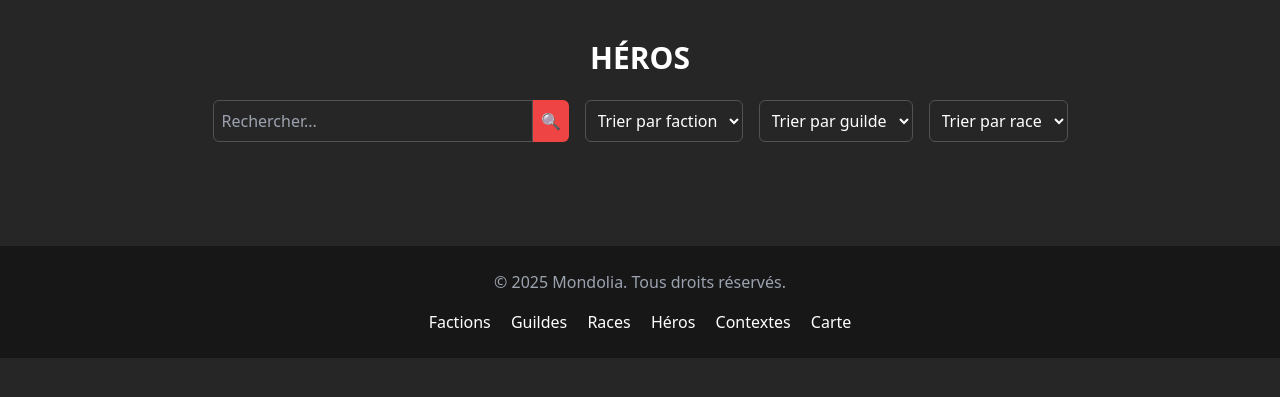
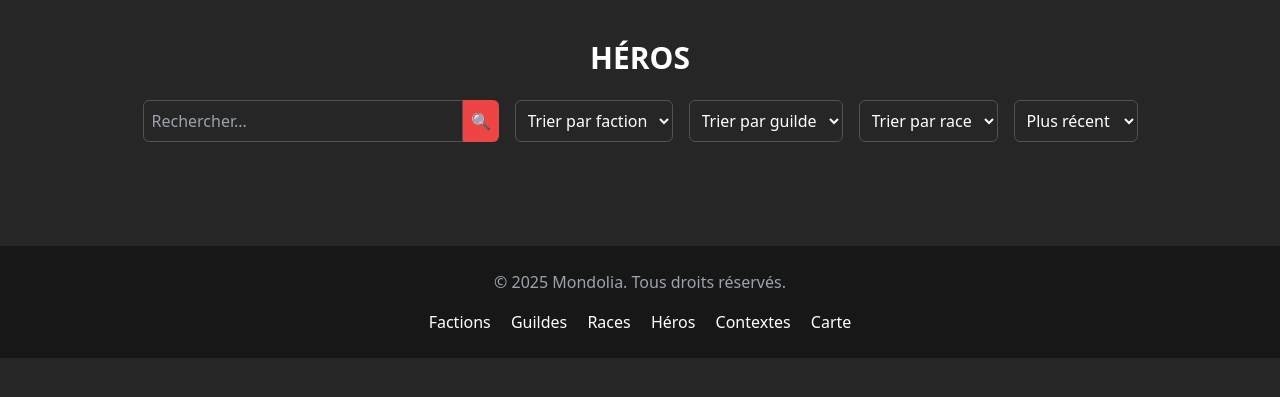
Before and after one commit to Eliphas-ratta/MOndilia-backup, a PHP site: page /pages/heros.php in a window 1280 px wide. Shown: the part 128-525 px from the top of the page. Run offline with PHP 8.4, Linux system fonts and the light colour scheme; the visitor is signed in with stand-in values (Sample User, id 1); data that the repository does not hold is empty; some libraries are stand-ins or nearby versions.

Commit message:
trie par recent

```diff
--- a/includes/config.php
+++ b/includes/config.php
@@ -1,10 +1,8 @@
 <?php
-$host = "mondolxsai.mysql.db";  // Adresse du serveur MySQL OVH
- $dbname = "mondolxsai";         // Nom de la base de données OVH
- $username = "mondolxsai";       // Nom d'utilisateur MySQL OVH
- $password = "Archaon1886";      // Mot de passe MySQL OVH
-
-    // Mot de passe MySQL OVH
+$host = "localhost";        // Adresse du serveur MySQL local (Wamp)
+$dbname = "mondolxsai";     // Nom de la base de données locale
+$username = "root";         // Utilisateur par défaut sur Wamp
+$password = "root";             // Mot de passe vide par défaut sur Wamp
 
 try {
     $pdo = new PDO("mysql:host=$host;dbname=$dbname;charset=utf8", $username, $password);
@@ -13,11 +11,6 @@ try {
     die("Erreur de connexion : " . $e->getMessage());
 }
 
-
-
-
-
-define('BASE_URL', 'https://mondolia.ovh/');
-// Mets le bon chemin de ton projet
-
+// Chemin de base en local
+define('BASE_URL', '/MONDOLIAV2.1/');
 ?>
--- a/pages/heros.php
+++ b/pages/heros.php
@@ -7,7 +7,9 @@ $stmt = $pdo->query("SELECT h.id, h.name, h.image, h.fonction,
                      FROM heros h
                      LEFT JOIN factions f ON h.faction_id = f.id
                      LEFT JOIN guildes g ON h.guilde_id = g.id
-                     LEFT JOIN races r ON h.race_id = r.id");
+                     LEFT JOIN races r ON h.race_id = r.id
+                     ORDER BY h.id DESC"); // Tri par ID décroissant (plus récent en premier)
+
 $heros = $stmt->fetchAll(PDO::FETCH_ASSOC);
 
 // Récupération des options pour les filtres
@@ -43,6 +45,11 @@ $races = $pdo->query("SELECT id, name FROM races")->fetchAll(PDO::FETCH_ASSOC);
                 <option value="<?= $race['name'] ?>"><?= $race['name'] ?></option>
             <?php endforeach; ?>
         </select>
+        <select id="sortOrder" class="p-2 bg-neutral-800 text-white border border-neutral-600 rounded-md" onchange="sortHeroes()">
+    <option value="recent">Plus récent</option>
+    <option value="oldest">Plus ancien</option>
+</select>
+
     </div>
 
     <!-- Liste des héros -->
@@ -86,6 +93,26 @@ $races = $pdo->query("SELECT id, name FROM races")->fetchAll(PDO::FETCH_ASSOC);
             card.style.display = (matchesName && matchesFaction && matchesGuilde && matchesRace) ? 'block' : 'none';
         });
     }
+    function sortHeroes() {
+    let order = document.getElementById('sortOrder').value;
+    let cards = Array.from(document.querySelectorAll('.hero-card'));
+
+    cards.sort((a, b) => {
+        let idA = parseInt(a.getAttribute('href').split('=')[1]);
+        let idB = parseInt(b.getAttribute('href').split('=')[1]);
+
+        if (order === 'recent') {
+            return idB - idA; // Plus récent en premier
+        } else {
+            return idA - idB; // Plus ancien en premier
+        }
+    });
+
+    const container = document.querySelector('.grid');
+    container.innerHTML = ''; // Vider le conteneur
+    cards.forEach(card => container.appendChild(card)); // Réinsérer les cartes triées
+}
+
 </script>
 
 <?php require_once '../includes/footer.php'; ?>
```
Also changed, not shown: includes/configoffline.php (deleted, +0 -16 lines), includes/configonline.php (added, +23 -0 lines).
